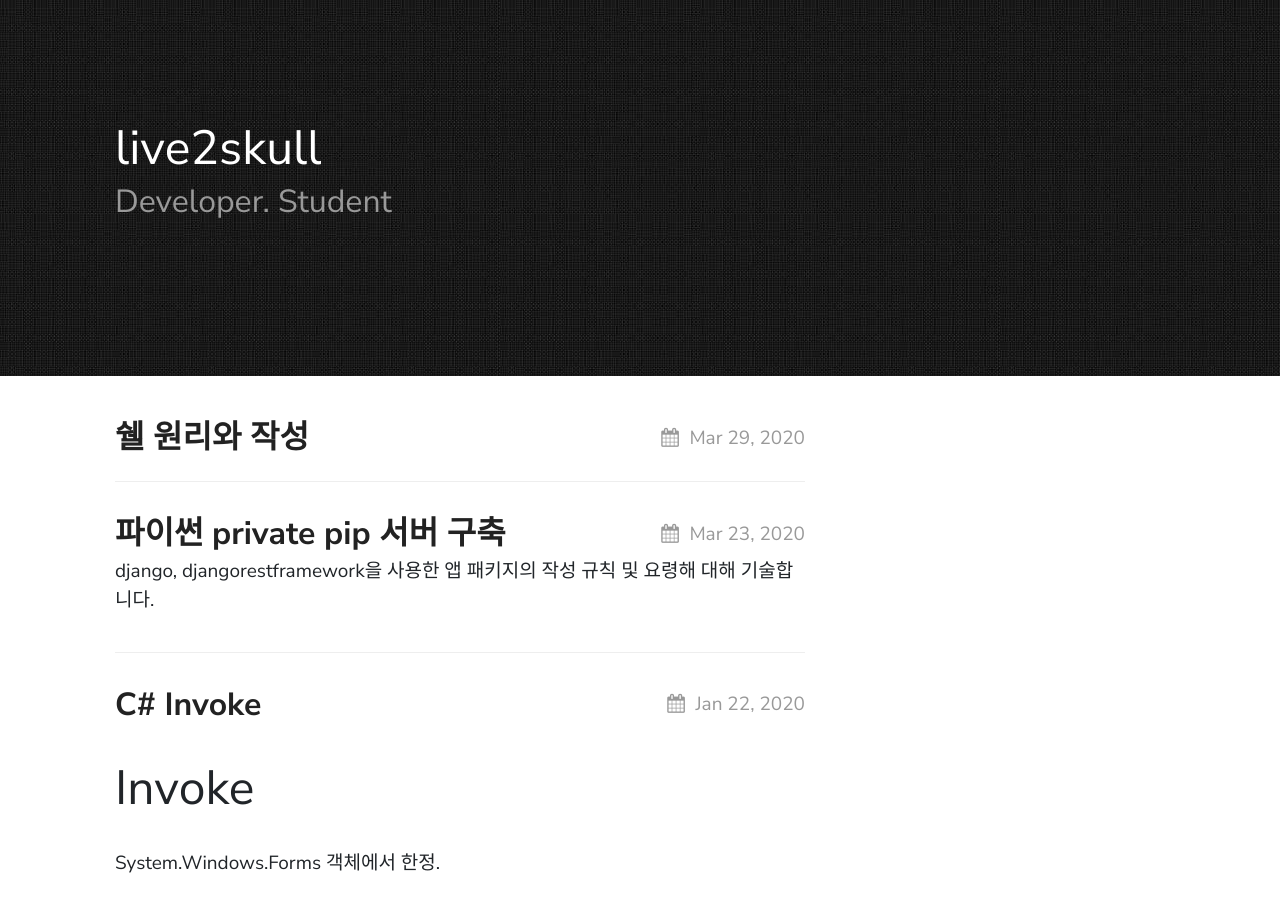
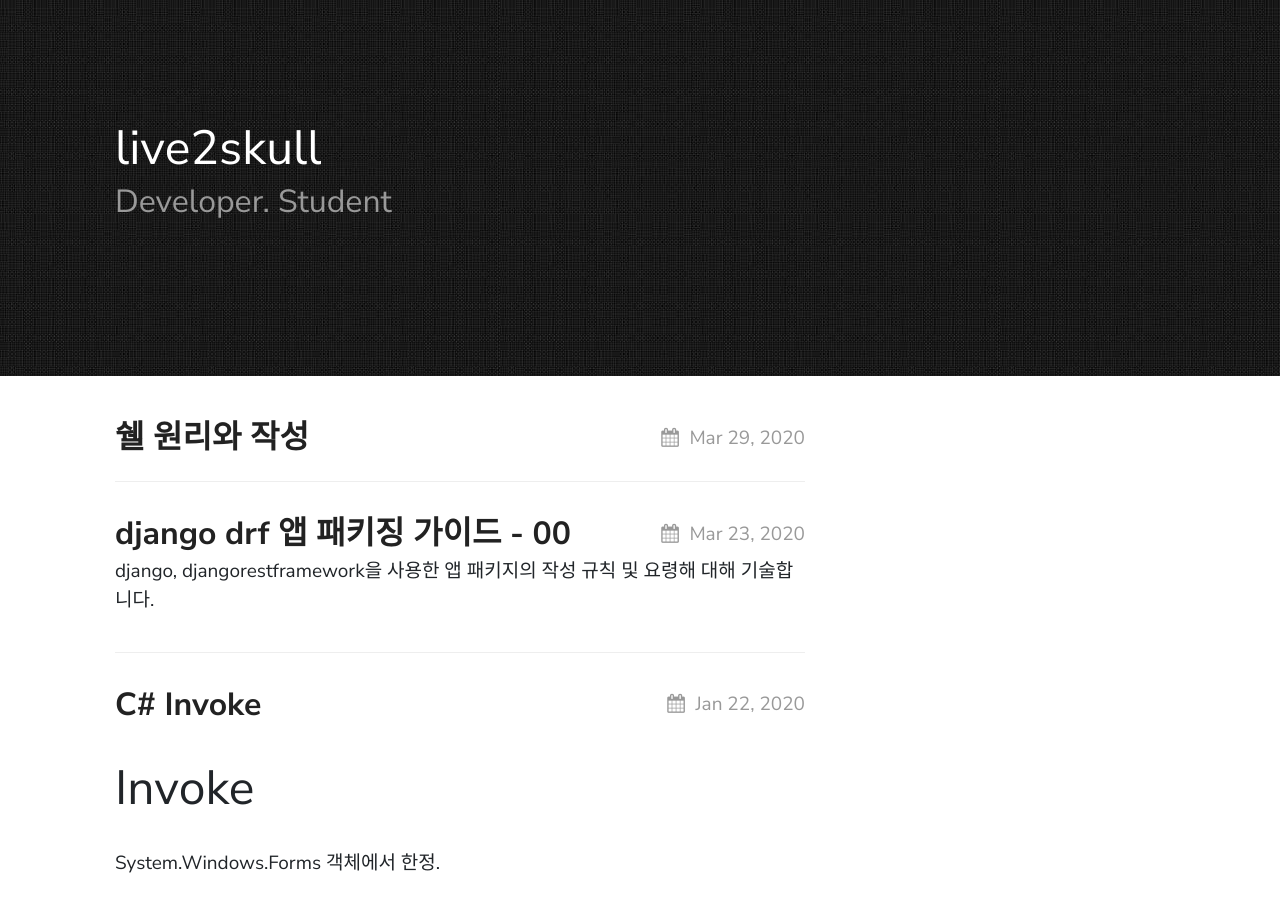
Before and after one commit to live2skull/blog.live2skull.kr, a Jekyll site: the page built from index.md, in a window 1280 px wide and 900 px high. Built offline with Jekyll 4.4.1, drawn with Linux system fonts in a browser that asks for light colours.

Commit message:
일부 오류 문서 수정 / 알고리즘 작성 준비

```diff
--- a/_posts/django-drf/2020-03-27-drf-package-style00.markdown
+++ b/_posts/django-drf/2020-03-27-drf-package-style00.markdown
@@ -1,8 +1,8 @@
 ---
 layout: post
-title:  파이썬 private pip 서버 구축
+title:  "django drf 앱 패키징 가이드 - 00"
 date:   2020-03-23 02:00:00 +0000
-categories: python package pip private
+categories: django drf python package guide
 ---
 
 django, djangorestframework을 사용한 앱 패키지의 작성 규칙 및 요령해 대해 기술합니다.
```
